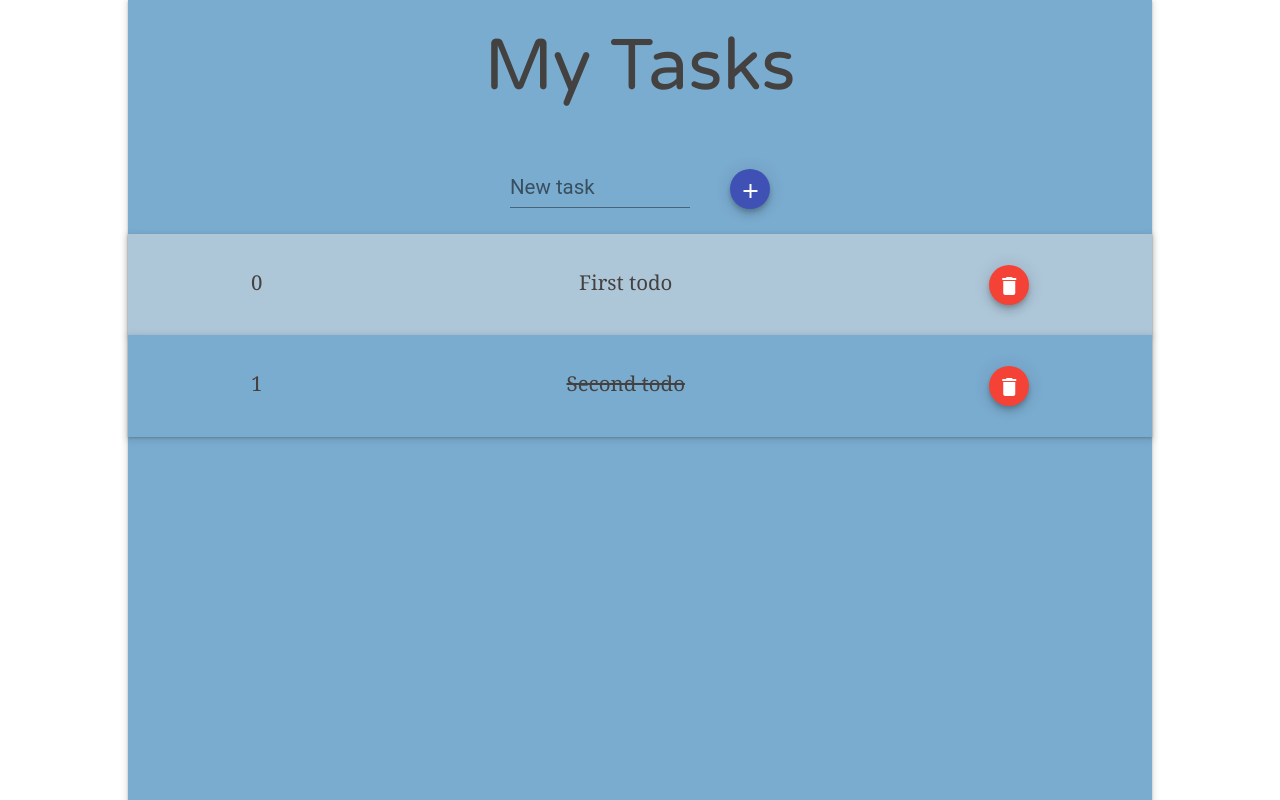
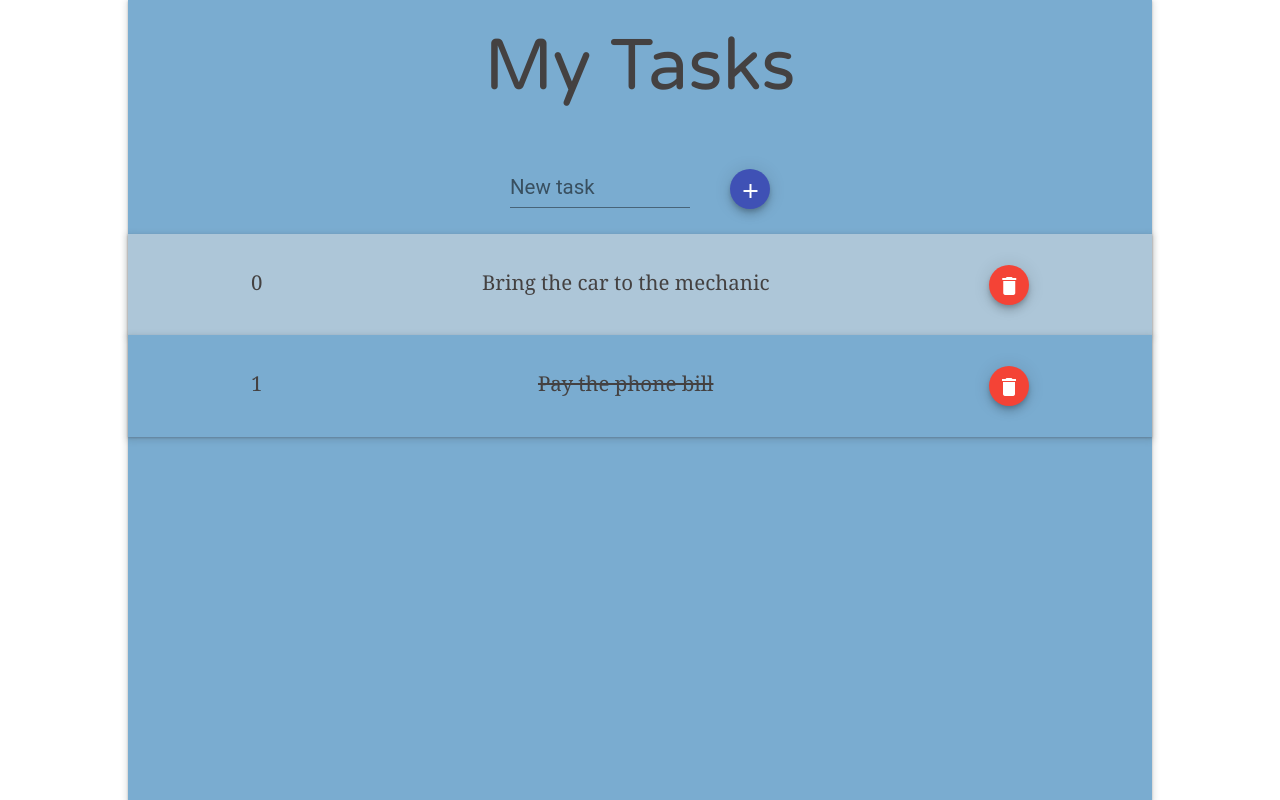
Before and after one commit to judelt/todo-app, an Angular app: page / in a window 1280 px wide. Built offline with nearby package versions, Linux system fonts and the light colour scheme.

Commit message:
change initial task examples

```diff
--- a/src/app/components/todos/todos.component.ts
+++ b/src/app/components/todos/todos.component.ts
@@ -1,4 +1,5 @@
 import { Component, OnInit } from '@angular/core';
+
 import { Todo } from './../../models/Todo';
 
 @Component({
@@ -17,11 +18,11 @@ export class TodosComponent implements OnInit {
   ngOnInit(): void {
     this.todos = [
       {
-        content: 'First todo',
+        content: 'Bring the car to the mechanic',
         completed: false
       },
       {
-        content: 'Second todo',
+        content: 'Pay the phone bill',
         completed: true
       },
     ]
```
